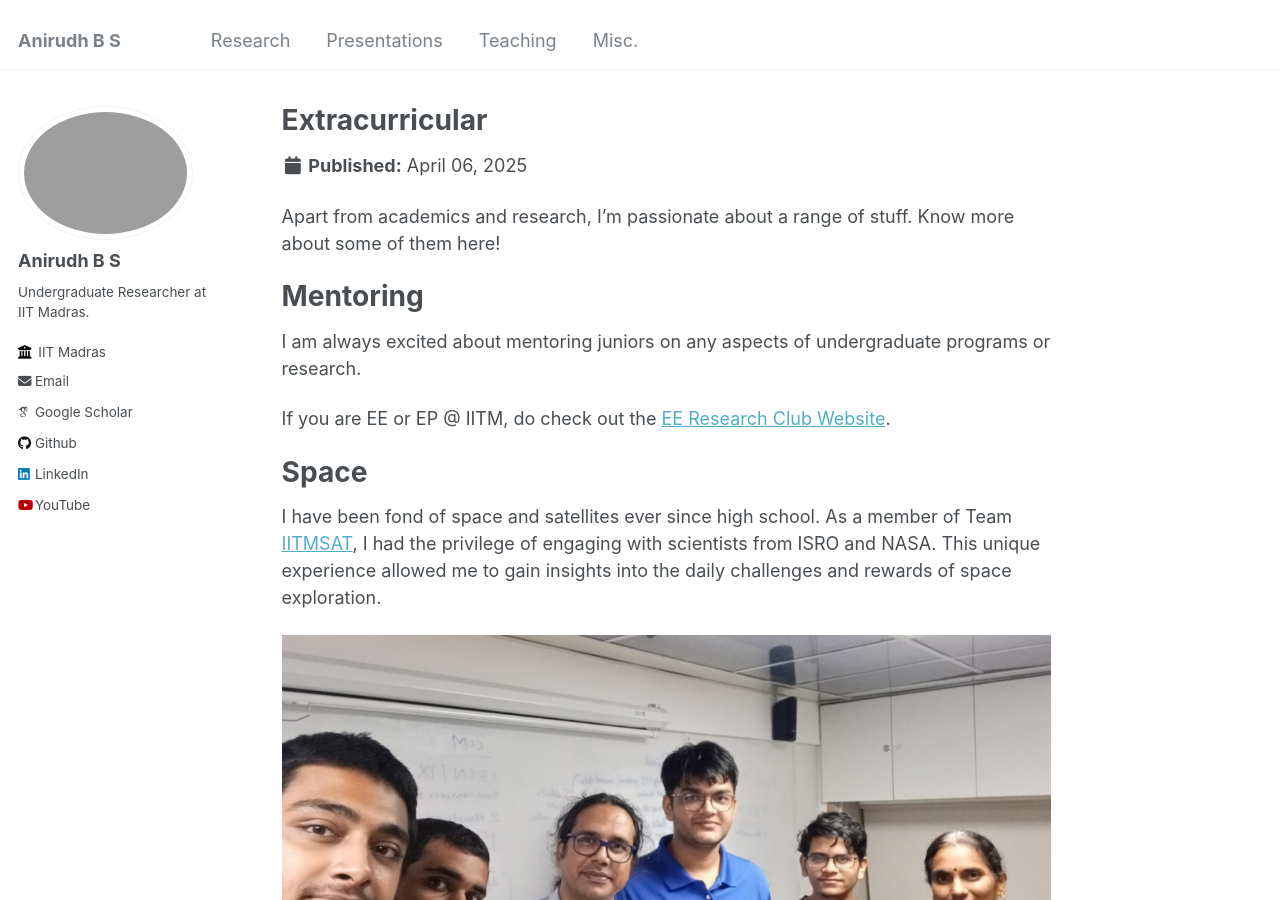
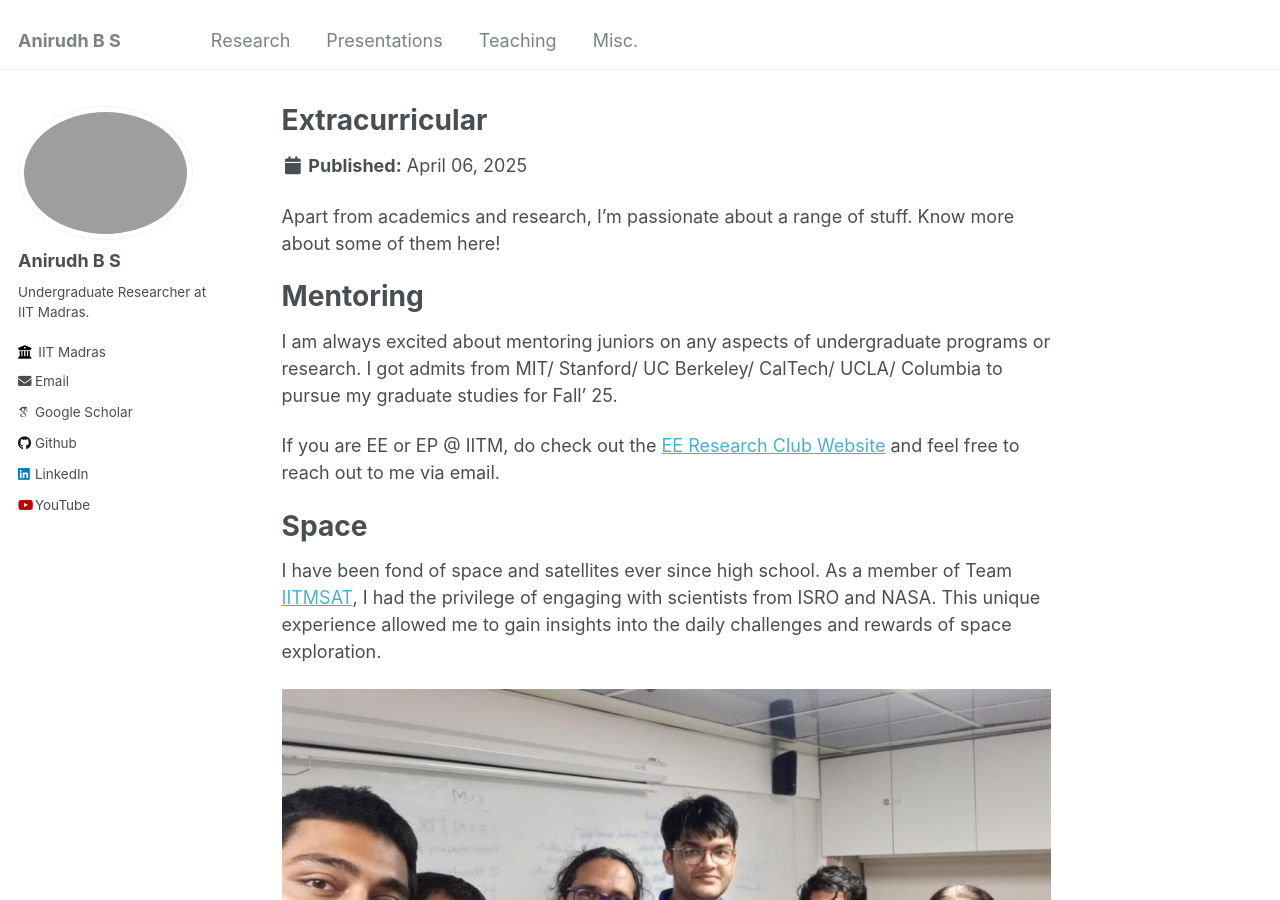
Before and after one commit to ANIRUDHBS1/ANIRUDHBS1.github.io, a Jekyll site: the page built from _miscellaneous/Extracurricular.md, in a window 1280 px wide and 900 px high. Built offline with Jekyll 4.4.1, drawn with Linux system fonts in a browser that asks for light colours; some web fonts are replaced.

Commit message:
Update Extracurricular.md

```diff
--- a/_miscellaneous/Extracurricular.md
+++ b/_miscellaneous/Extracurricular.md
@@ -7,8 +7,9 @@ Apart from academics and research, I’m passionate about a range of stuff. Know
 # Mentoring
 
 I am always excited about mentoring juniors on any aspects of undergraduate programs or research.
+I got admits from MIT/ Stanford/ UC Berkeley/ CalTech/ UCLA/ Columbia to pursue my graduate studies for Fall' 25.
 
-If you are EE or EP @ IITM, do check out the [EE Research Club Website](https://sites.google.com/smail.iitm.ac.in/eerc).
+If you are EE or EP @ IITM, do check out the [EE Research Club Website](https://sites.google.com/smail.iitm.ac.in/eerc) and feel free to reach out to me via email.
 
 # Space
 
```
